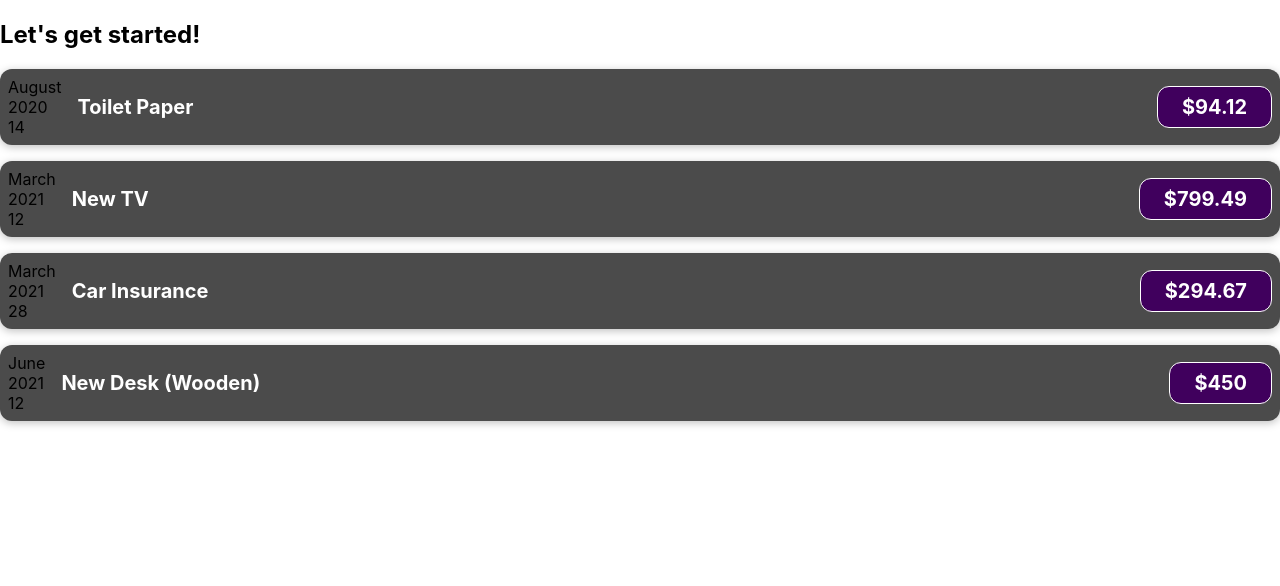
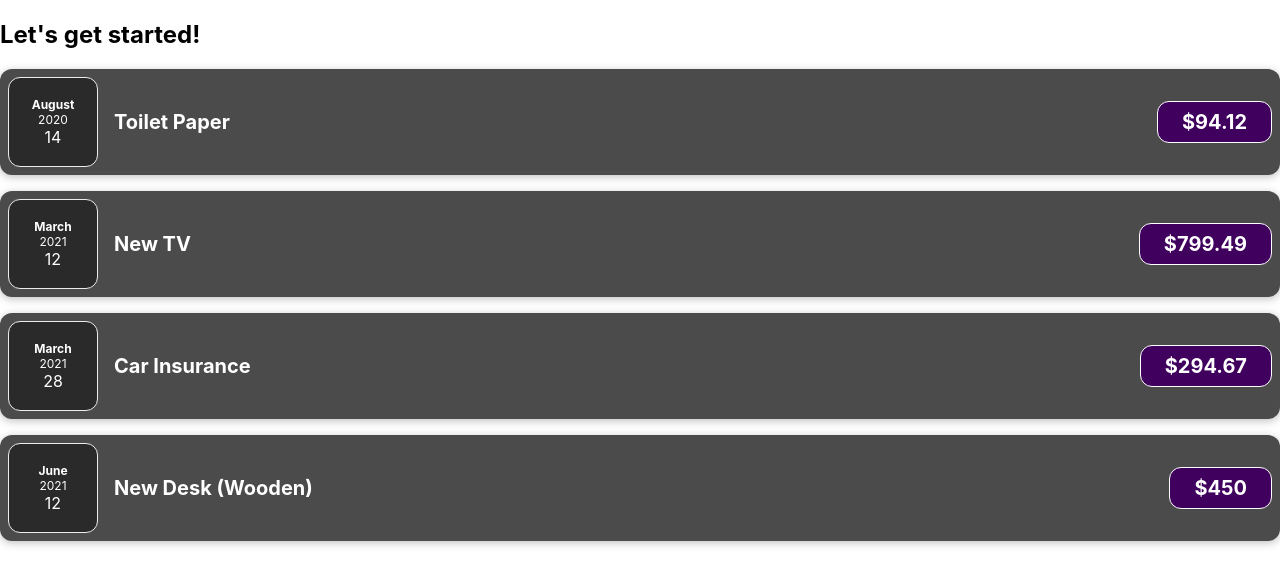
Before and after one commit to Dilan03/React-complete-course, a JavaScript app: page / in a window 1280 px wide. Shown: the top 586 px of the page. Built offline with nearby package versions, Linux system fonts and the light colour scheme; the HTML template or start-up script is replaced by a standard one.

Commit message:
ExpenseDate component added

```diff
--- /dev/null
+++ b/src/components/ExpenseDate.css
@@ -0,0 +1,26 @@
+.expense-date {
+  display: flex;
+  flex-direction: column;
+  width: 5.5rem;
+  height: 5.5rem;
+  border: 1px solid #ececec;
+  background-color: #2a2a2a;
+  color: white;
+  border-radius: 12px;
+  align-items: center;
+  justify-content: center;
+}
+
+.expense-date__month {
+  font-size: 0.75rem;
+  font-weight: bold;
+}
+
+.expense-date__year {
+  font-size: 0.75rem;
+}
+
+.expense-date__day {
+  font-size: 1.5rem;
+  font-weight: bold;
+}
--- /dev/null
+++ b/src/components/ExpenseDate.js
@@ -0,0 +1,17 @@
+import './ExpenseDate.css';
+
+function ExpenseDate (props) {
+  const month = props.date.toLocaleString('en-US', {month: 'long'});
+  const day = props.date.toLocaleString('en-US', {day: '2-digit'});
+  const year = props.date.getFullYear();
+
+  return (
+    <div className="expense-date">
+      <div className="expense-date__month">{month}</div>
+      <div className="expense-date__year">{year}</div>
+      <div className="expense-date__date">{day}</div>
+    </div>
+  );
+}
+
+export default ExpenseDate;
--- a/src/components/ExpenseItem.js
+++ b/src/components/ExpenseItem.js
@@ -1,17 +1,10 @@
+import ExpenseDate from './ExpenseDate';
 import './ExpenseItem.css';
 
 function ExpenseItem(props) {
-  const month = props.date.toLocaleString('en-US', {month: 'long'});
-  const day = props.date.toLocaleString('en-US', {day: '2-digit'});
-  const year = props.date.getFullYear();
-
   return (
   <div className="expense-item">
-    <div>
-      <div>{month}</div>
-      <div>{year}</div>
-      <div>{day}</div>
-    </div>
+    <ExpenseDate date={props.date}/>
     <div className="expense-item__description">
       <h2>{props.title}</h2>
       <div className="expense-item__price">${props.amount}</div>
```
